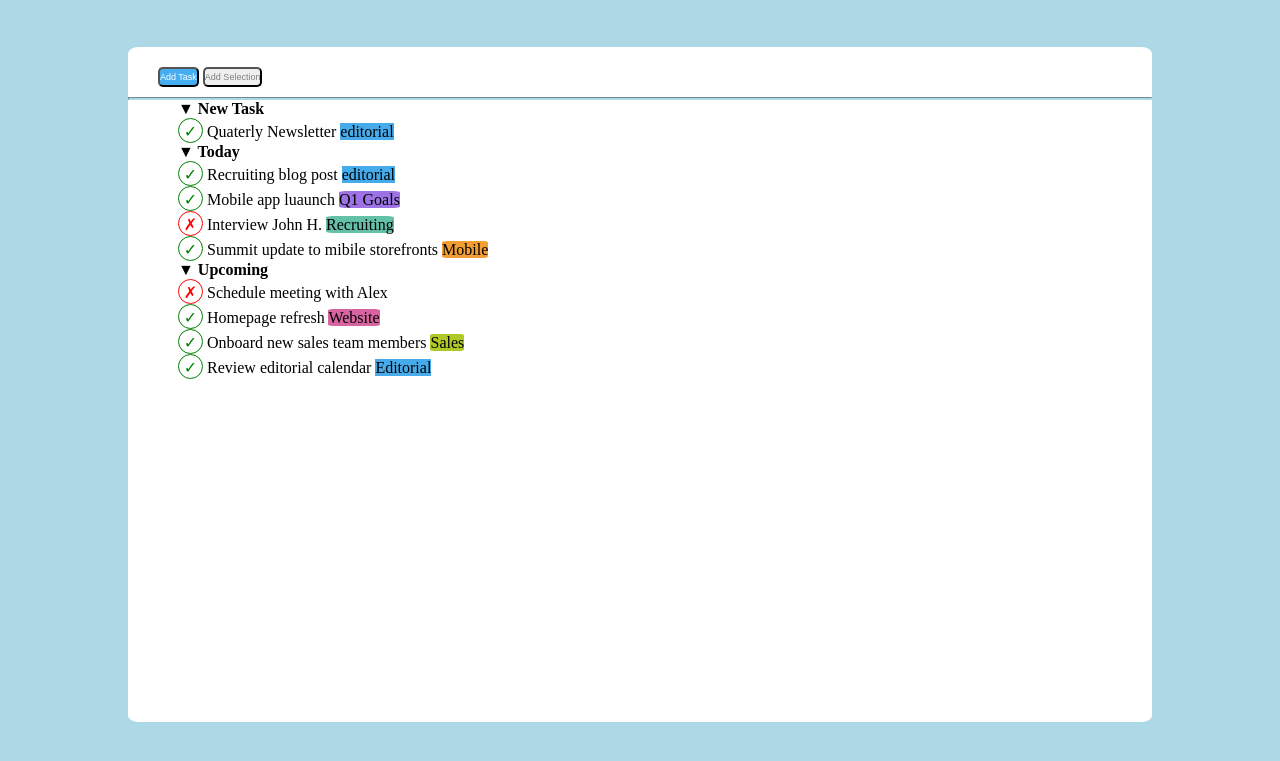
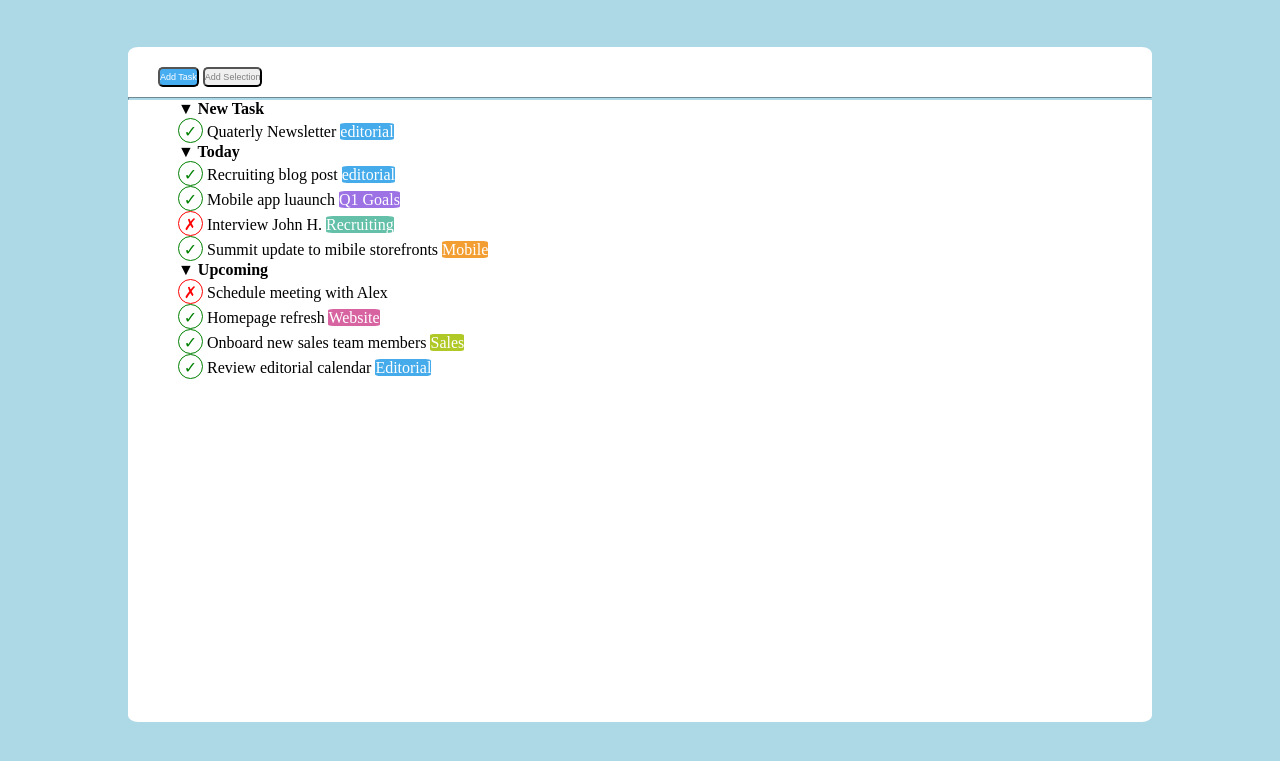
Before and after one commit to Gabr19/html-css-toboolist, a plain HTML site: page index.html in a window 1280 px wide. Shown: the part 75-836 px from the top of the page. Drawn offline with Linux system fonts and the light colour scheme.

Commit message:
Aggiustati  Etichette Editorial

```diff
--- a/css/style.css
+++ b/css/style.css
@@ -128,9 +128,12 @@ header{
     border-radius: 10%;
     width: 50px;
     height: 100px;
+    color: white;
 }
 
-
+.sezione-1{
+    margin-bottom: 50px;
+}
 /* Fine body main*/
 
 /* fine main */
--- a/index.html
+++ b/index.html
@@ -44,7 +44,7 @@
                     </h4>
                     <p>
                         <span class="simbolov">&check;</span> Quaterly Newsletter
-                        <span class="celeste" class="casellacol">editorial</span>
+                        <span class= "celeste casellacol">editorial</span>
                     </p>
 
                 </section>
@@ -57,7 +57,7 @@
                     </h4>
                     <p>
                         <span class="simbolov">&check;</span> Recruiting blog post
-                        <span class="celeste" class="casellacol">editorial</span>
+                        <span class= "celeste casellacol">editorial</span>
                     </p>
                     <p>
                         <span class="simbolov">&check;</span> Mobile app luaunch
@@ -93,7 +93,7 @@
                     </p>
                     <p>
                         <span class="simbolov">&check;</span> Review editorial calendar
-                        <span class="celeste" class="casellacol">Editorial</span>
+                        <span class= "celeste casellacol">Editorial</span>
                     </p>
 
                 </section>
```
